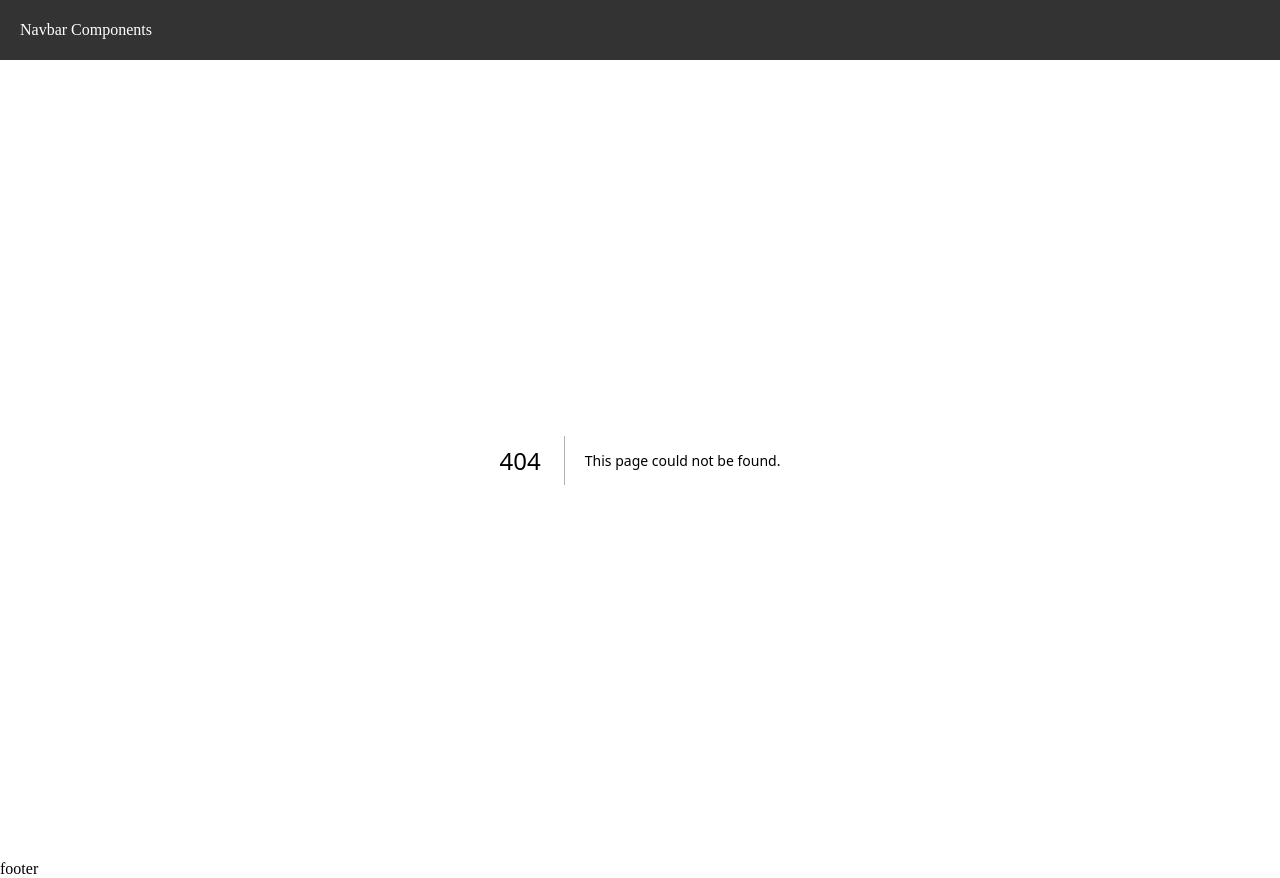
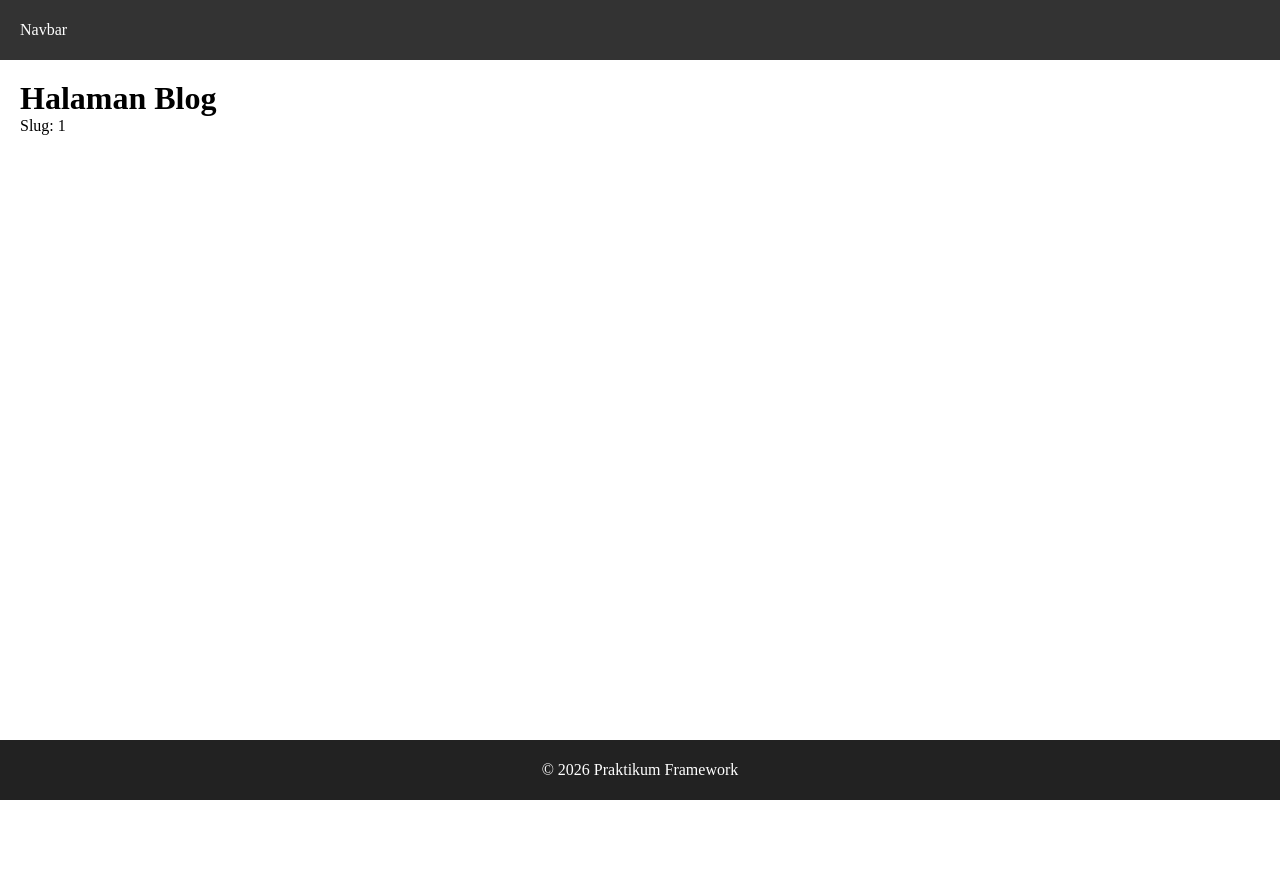
Before and after one commit to ItsQii/PemrogramanFramework, a Next.js app in the folder Praktikum_03/my-app/: page /blog/1 in a window 1280 px wide. Before the commit this address had no page. After the commit the page ends 800 px from the top, so only its background shows below. Built offline with nearby package versions, Linux system fonts and the light colour scheme.

Commit message:
TUGAS 2 DAN 3

```diff
--- a/Praktikum_03/my-app/src/components/layouts/Appshell/index.tsx
+++ b/Praktikum_03/my-app/src/components/layouts/Appshell/index.tsx
@@ -4,17 +4,19 @@ type AppShellProps = {
   children: React.ReactNode;
 }
 
-const AppShell = (props: AppShellProps) => {
-  const { children } = props;
+const AppShell = ({ children }: { children: React.ReactNode }) => {
+  return (
+    <div className="layout">
+      <div className="navbar">Navbar</div>
 
-  return (
-    <main>
-      <Navbar />
-      {children}
-      <div>
-        footer
-      </div>
-    </main>
+      <main className="content">
+        {children}
+      </main>
+
+      <footer className="footer">
+        © 2026 Praktikum Framework
+      </footer>
+    </div>
   );
 };
 
--- /dev/null
+++ b/Praktikum_03/my-app/src/pages/blog/[slug].tsx
@@ -0,0 +1,15 @@
+import { useRouter } from "next/router";
+
+const BlogDetail = () => {
+  const router = useRouter();
+  const { slug } = router.query;
+
+  return (
+    <div>
+      <h1>Halaman Blog</h1>
+      <p>Slug: {slug}</p>
+    </div>
+  );
+};
+
+export default BlogDetail;
--- a/Praktikum_03/my-app/src/styles/globals.css
+++ b/Praktikum_03/my-app/src/styles/globals.css
@@ -105,6 +105,26 @@ a {
   padding: 0 20px;
 }
 
+.layout {
+  min-height: 100vh;
+  display: flex;
+  flex-direction: column;
+}
+
+.content {
+  flex: 1;
+  padding: 20px;
+}
+
+.footer {
+  height: 60px;
+  background: #222;
+  color: white;
+  display: flex;
+  align-items: center;
+  justify-content: center;
+}
+
 @media (prefers-color-scheme: dark) {
   html {
     color-scheme: dark;
```
Also changed, not shown: Praktikum_03/my-app/src/components/layouts/Footer.tsx (added, +9 -0 lines).
